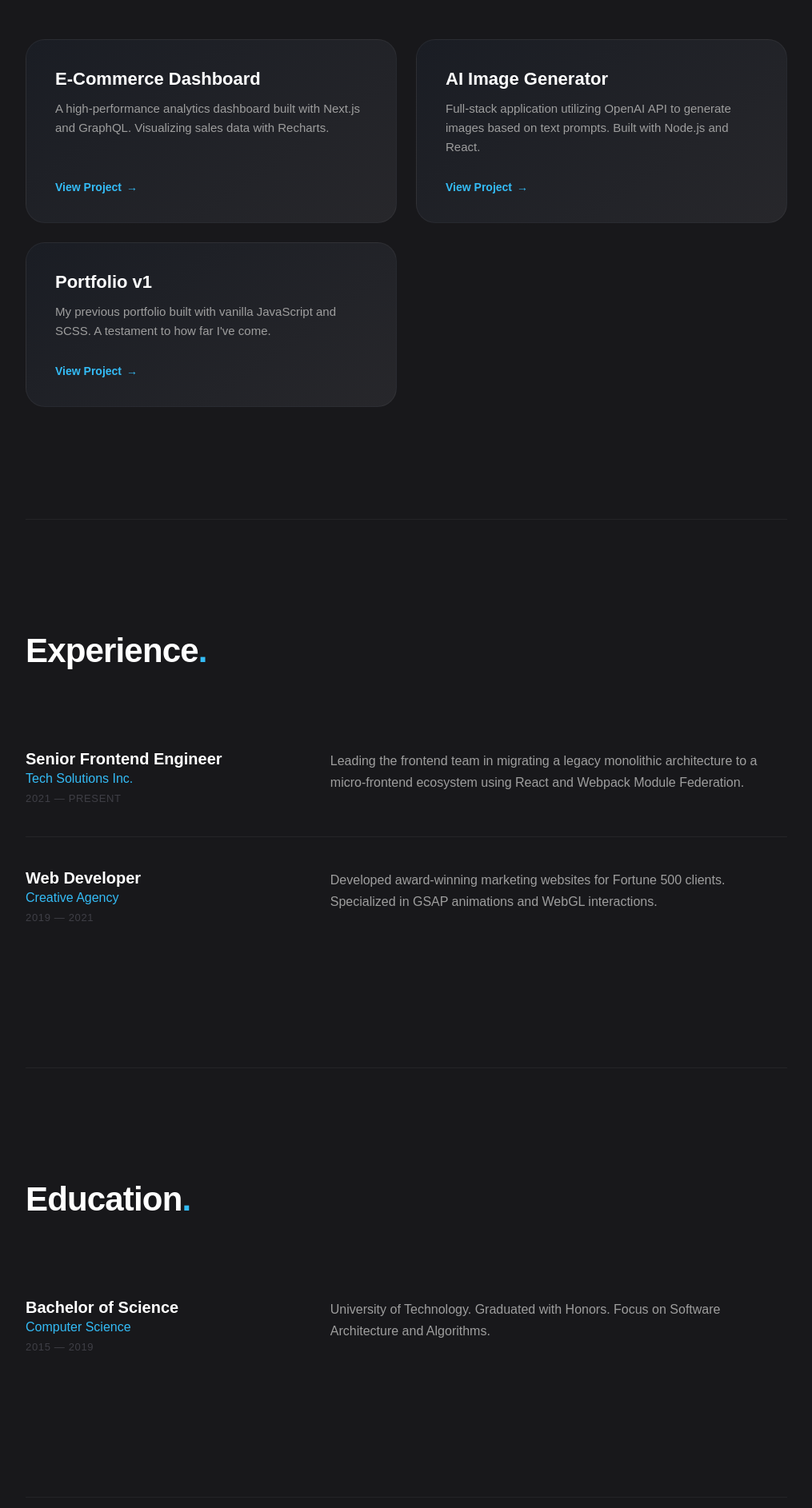
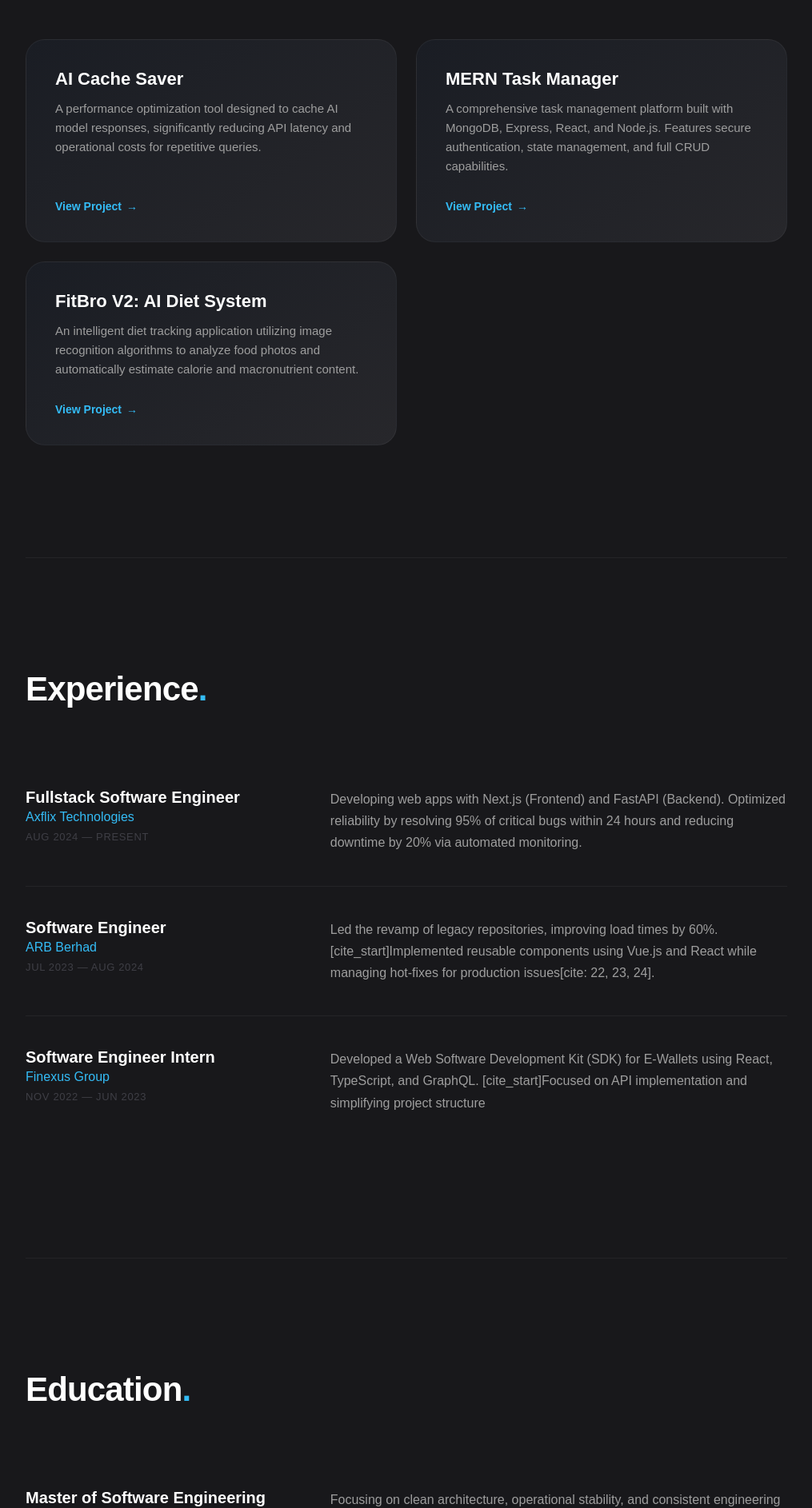
Before and after one commit to Jack-Yong-Teoh/jack-portfolio, a Next.js app: page /home in a window 1280 px wide. Shown: the part 1000-2886 px from the top of the page at 80% size, without its empty margins (132-1147 px from the left). Built offline with nearby package versions, Linux system fonts and the light colour scheme.

Commit message:
[UPDATE] code cleaning

```diff
--- /dev/null
+++ b/src/app/home/data/homePageData.ts
@@ -0,0 +1,62 @@
+import { Project, Experience } from "../../../types/home";
+
+export const projects: Project[] = [
+  {
+    title: "AI Cache Saver",
+    description:
+      "A performance optimization tool designed to cache AI model responses, significantly reducing API latency and operational costs for repetitive queries.",
+    link: "https://github.com/Jack-Yong-Teoh/ai-cache-saver",
+  },
+  {
+    title: "MERN Task Manager",
+    description:
+      "A comprehensive task management platform built with MongoDB, Express, React, and Node.js. Features secure authentication, state management, and full CRUD capabilities.",
+    link: "https://github.com/Jack-Yong-Teoh/mern-task-management-system",
+  },
+  {
+    title: "FitBro V2: AI Diet System",
+    description:
+      "An intelligent diet tracking application utilizing image recognition algorithms to analyze food photos and automatically estimate calorie and macronutrient content.",
+    link: "https://github.com/Jack-Yong-Teoh/FitBro-V2-Image-recognition-diet-system",
+  },
+];
+
+export const experiences: Experience[] = [
+  {
+    company: "Axflix Technologies",
+    role: "Fullstack Software Engineer",
+    period: "Aug 2024 — Present",
+    description:
+      "Developing web apps with Next.js (Frontend) and FastAPI (Backend). Optimized reliability by resolving 95% of critical bugs within 24 hours and reducing downtime by 20% via automated monitoring.",
+  },
+  {
+    company: "ARB Berhad",
+    role: "Software Engineer",
+    period: "Jul 2023 — Aug 2024",
+    description:
+      "Led the revamp of legacy repositories, improving load times by 60%. [cite_start]Implemented reusable components using Vue.js and React while managing hot-fixes for production issues[cite: 22, 23, 24].",
+  },
+  {
+    company: "Finexus Group",
+    role: "Software Engineer Intern",
+    period: "Nov 2022 — Jun 2023",
+    description:
+      "Developed a Web Software Development Kit (SDK) for E-Wallets using React, TypeScript, and GraphQL. [cite_start]Focused on API implementation and simplifying project structure",
+  },
+];
+
+export const education: Experience[] = [
+  {
+    company: "Universiti Malaya",
+    role: "Master of Software Engineering (Software Technology)",
+    period: "Oct 2025 — Jul 2027",
+    description:
+      "Focusing on clean architecture, operational stability, and consistent engineering standards. Coursework includes Architecting Software Systems and Framework-Based Software Design",
+  },
+  {
+    company: "Tunku Abdul Rahman University of Management & Technology",
+    role: "Bachelor of Computer Science (Software Engineering)",
+    period: "Jun 2020 — Jun 2023",
+    description: "Graduated with a CGPA of 3.60/4.00.",
+  },
+];
--- a/src/app/home/page.tsx
+++ b/src/app/home/page.tsx
@@ -1,62 +1,9 @@
 "use client";
 
-import React, { useEffect } from "react";
+import { useEffect } from "react";
+import { projects, experiences, education } from "./data/homePageData";
 
-// --- Types ---
-interface Project {
-  title: string;
-  description: string;
-  link: string;
-}
-
-interface Experience {
-  company: string;
-  role: string;
-  period: string;
-  description: string;
-}
-
-// --- Data ---
-const projects: Project[] = [
-  {
-    title: "E-Commerce Dashboard",
-    description:
-      "A high-performance analytics dashboard built with Next.js and GraphQL. Visualizing sales data with Recharts.",
-    link: "#",
-  },
-  {
-    title: "AI Image Generator",
-    description:
-      "Full-stack application utilizing OpenAI API to generate images based on text prompts. Built with Node.js and React.",
-    link: "#",
-  },
-  {
-    title: "Portfolio v1",
-    description:
-      "My previous portfolio built with vanilla JavaScript and SCSS. A testament to how far I've come.",
-    link: "#",
-  },
-];
-
-const experiences: Experience[] = [
-  {
-    company: "Tech Solutions Inc.",
-    role: "Senior Frontend Engineer",
-    period: "2021 — Present",
-    description:
-      "Leading the frontend team in migrating a legacy monolithic architecture to a micro-frontend ecosystem using React and Webpack Module Federation.",
-  },
-  {
-    company: "Creative Agency",
-    role: "Web Developer",
-    period: "2019 — 2021",
-    description:
-      "Developed award-winning marketing websites for Fortune 500 clients. Specialized in GSAP animations and WebGL interactions.",
-  },
-];
-
-export default function Home() {
-  // --- Scroll Logic ---
+const Home = () => {
   useEffect(() => {
     const observer = new IntersectionObserver(
       (entries) => {
@@ -64,13 +11,12 @@ export default function Home() {
           if (entry.isIntersecting) {
             entry.target.classList.add("home__reveal--visible");
           } else {
-            // Optional: Remove this else block if you want animations to only happen once
             entry.target.classList.remove("home__reveal--visible");
           }
         });
       },
       {
-        threshold: 0.1, // Trigger slightly earlier
+        threshold: 0.1,
         rootMargin: "0px 0px -100px 0px",
       },
     );
@@ -83,7 +29,6 @@ export default function Home() {
 
   return (
     <div className="home">
-      {/* 0. Ambient Background Glow */}
       <div className="home__bg-glow" />
 
       {/* 1. Top Navigation */}
@@ -116,7 +61,6 @@ export default function Home() {
         {/* 2. Hero Section */}
         <section id="hero" className="home__hero home__reveal">
           <div className="home__hero-content">
-            {/* Added stagger-el classes for sequential animation */}
             <div className="home__stagger-el">
               <span className="home__hero-overline">Welcome</span>
             </div>
@@ -185,19 +129,18 @@ export default function Home() {
         <section className="home__section home__reveal">
           <h2 className="home__section-header home__stagger-el">Education</h2>
           <div className="home__list">
-            <div className="home__list-item home__stagger-el">
-              <div className="home__list-left">
-                <div className="home__list-role">Bachelor of Science</div>
-                <div className="home__list-company">Computer Science</div>
-                <div className="home__list-date">2015 — 2019</div>
+            {education.map((edu, index) => (
+              <div key={index} className="home__list-item home__stagger-el">
+                <div className="home__list-left">
+                  <div className="home__list-role">{edu.role}</div>
+                  <div className="home__list-company">{edu.company}</div>
+                  <div className="home__list-date">{edu.period}</div>
+                </div>
+                <div className="home__list-right">
+                  <p className="home__list-details">{edu.description}</p>
+                </div>
               </div>
-              <div className="home__list-right">
-                <p className="home__list-details">
-                  University of Technology. Graduated with Honors. Focus on
-                  Software Architecture and Algorithms.
-                </p>
-              </div>
-            </div>
+            ))}
           </div>
         </section>
 
@@ -225,4 +168,6 @@ export default function Home() {
       </main>
     </div>
   );
-}
+};
+
+export default Home;
--- a/src/styles/home/home.scss
+++ b/src/styles/home/home.scss
@@ -1,4 +1,3 @@
-// styles/home.scss
 @import "../color.scss";
 
 .home {
@@ -9,7 +8,6 @@
   overflow-x: hidden;
   position: relative;
 
-  // --- Background Gradient Mesh (The "Apple" Glow) ---
   &__bg-glow {
     position: fixed;
     top: -20%;
@@ -27,7 +25,6 @@
     animation: floatBg 15s ease-in-out infinite alternate;
   }
 
-  // --- Navigation ---
   &__nav {
     position: fixed;
     top: 0;
@@ -37,7 +34,6 @@
     display: flex;
     justify-content: center;
     align-items: center;
-    // Heavy glass effect
     background: rgba(24, 24, 27, 0.6);
     backdrop-filter: blur(20px) saturate(180%);
     -webkit-backdrop-filter: blur(20px) saturate(180%);
@@ -66,21 +62,17 @@
     }
   }
 
-  // --- Main Layout ---
   &__main {
     padding-top: 80px;
-    max-width: 1000px; // Slightly wider for modern feel
+    max-width: 1000px;
     margin: 0 auto;
     padding-left: 24px;
     padding-right: 24px;
   }
 
-  // --- ANIMATION SYSTEM ---
-  // The section itself just handles visibility triggering
   &__reveal {
-    opacity: 1; // Container is visible, children are hidden
+    opacity: 1;
 
-    // Default state for stagger elements: Hidden & Moved down
     .home__stagger-el {
       opacity: 0;
       transform: translateY(30px) scale(0.98);
@@ -89,14 +81,12 @@
         transform 0.8s cubic-bezier(0.16, 1, 0.3, 1);
     }
 
-    // When the section has the visible class, animate children
     &--visible {
       .home__stagger-el {
         opacity: 1;
         transform: translateY(0) scale(1);
       }
 
-      // Stagger delays (Cascading effect)
       .home__stagger-el:nth-child(1) {
         transition-delay: 0.1s;
       }
@@ -112,7 +102,6 @@
     }
   }
 
-  // --- Hero Section ---
   &__hero {
     min-height: 90vh;
     display: flex;
@@ -133,19 +122,17 @@
       max-width: 600px;
     }
 
-    // Stylish Profile Picture Wrapper
     &-avatar-container {
       flex: 0 0 auto;
       position: relative;
       width: 180px;
       height: 180px;
 
-      // The glowing ring behind
       &::before {
         content: "";
         position: absolute;
         inset: -5px;
-        border-radius: 40px; // Squircle
+        border-radius: 40px;
         background: linear-gradient(135deg, var(--primary), var(--secondary-4));
         opacity: 0.5;
         filter: blur(15px);
@@ -157,10 +144,10 @@
       width: 100%;
       height: 100%;
       object-fit: cover;
-      border-radius: 40px; // iOS Squircle shape
+      border-radius: 40px;
       border: 1px solid rgba(255, 255, 255, 0.1);
       box-shadow: 0 20px 40px -10px rgba(0, 0, 0, 0.6);
-      transform: rotate(-3deg); // Slight artistic tilt
+      transform: rotate(-3deg);
       transition: transform 0.5s ease;
 
       &:hover {
@@ -210,7 +197,6 @@
     }
   }
 
-  // --- Section General ---
   &__section {
     padding: 140px 0;
     border-top: 1px solid rgba(255, 255, 255, 0.05);
@@ -222,7 +208,6 @@
       margin-bottom: 60px;
       color: var(--white);
 
-      // Add a subtle dot accent
       &::after {
         content: ".";
         color: var(--primary);
@@ -230,7 +215,6 @@
     }
   }
 
-  // --- "Bento" Grid for Projects ---
   &__grid {
     display: grid;
     grid-template-columns: repeat(auto-fill, minmax(320px, 1fr));
@@ -238,7 +222,6 @@
   }
 
   &__card {
-    // Glassmorphism feel
     background: linear-gradient(145deg, var(--secondary-1), var(--secondary-2));
     border: 1px solid rgba(255, 255, 255, 0.05);
     border-radius: 24px;
@@ -249,8 +232,8 @@
     position: relative;
     overflow: hidden;
     transition: all 0.4s cubic-bezier(0.25, 1, 0.5, 1);
+    cursor: pointer;
 
-    // Shine effect on hover
     &::after {
       content: "";
       position: absolute;
@@ -313,11 +296,10 @@
     }
   }
 
-  // --- Experience List ---
   &__list {
     display: flex;
     flex-direction: column;
-    gap: 0; // Removing gap, using padding for dividers
+    gap: 0;
   }
 
   &__list-item {
@@ -373,7 +355,6 @@
   }
 }
 
-// Subtle float animation for background
 @keyframes floatBg {
   0% {
     transform: translate(0, 0);
--- /dev/null
+++ b/src/types/home.ts
@@ -0,0 +1,12 @@
+export interface Project {
+  title: string;
+  description: string;
+  link: string;
+}
+
+export interface Experience {
+  company: string;
+  role: string;
+  period: string;
+  description: string;
+}
```
